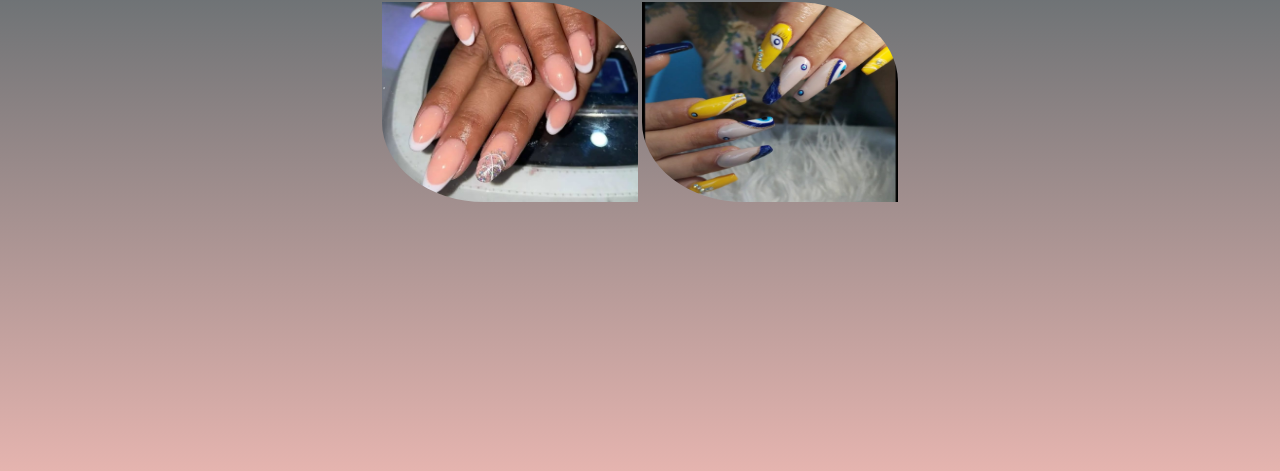
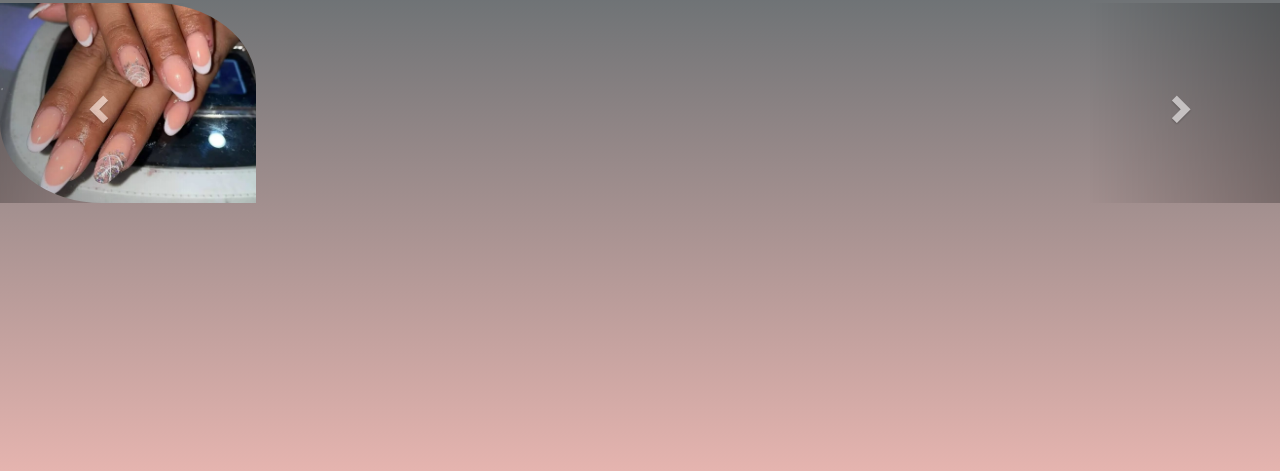
Before and after one commit to Engel866/proyect-cactus-rachel, a plain HTML site: page photos.html in a window 1280 px wide. Shown: the part 329-800 px from the top of the page. Drawn offline with nearby package versions, Linux system fonts and the light colour scheme.

Commit message:
Update photos.html

```diff
--- a/photos.html
+++ b/photos.html
@@ -1,14 +1,20 @@
 <!DOCTYPE html>
 <html lang="es">
+
 <head>
     <meta charset="UTF-8">
     <meta http-equiv="X-UA-Compatible" content="IE=edge">
     <meta name="viewport" content="width=, initial-scale=1.0">
     <title>cactus rachel</title>
+    <link rel="stylesheet" href="https://maxcdn.bootstrapcdn.com/bootstrap/3.4.1/css/bootstrap.min.css">
+    <script src="https://ajax.googleapis.com/ajax/libs/jquery/3.6.0/jquery.min.js"></script>
+    <script src="https://maxcdn.bootstrapcdn.com/bootstrap/3.4.1/js/bootstrap.min.js">
+    </script>
     <link rel="stylesheet" href="style.css">
     <link href="https://fonts.googleapis.com/css2?family=Oswald&display=swap" rel="stylesheet">
     <link rel="stylesheet" href="https://cdnjs.cloudflare.com/ajax/libs/font-awesome/4.7.0/css/font-awesome.min.css">
 </head>
+
 <body>
     <ul class="menu">
         <li><a href="index.html">Rachel Cactus</a></li>
@@ -22,9 +28,26 @@
     <section id="photos" class="portada">
         <div class="cover">
             <h2>photos uñas</h2>
-            <img src="unas.jpg" alt="">
-            <img src="unas2.jpg" alt="">
+            <div id="myCarousel" class="carousel slide">
+                <div class="carousel-inner">
+                    <div class="item active">
+                        <img src="unas.jpg" alt="">
+                    </div>
+
+                    <div class="item">
+
+                        <img src="unas2.jpg" alt="">
+                    </div>
+                </div>
+                <a href="#myCarousel" class="carousel-control left" data-slider="prev">
+                    <span class="glyphicon glyphicon-chevron-left"></span>
+                </a>
+                <a href="#myCarousel" class="carousel-control right" data-slider="next">
+                    <span class="glyphicon glyphicon-chevron-right"></span>
+                </a>
+            </div>
         </div>
     </section>
 </body>
+
 </html>
```
